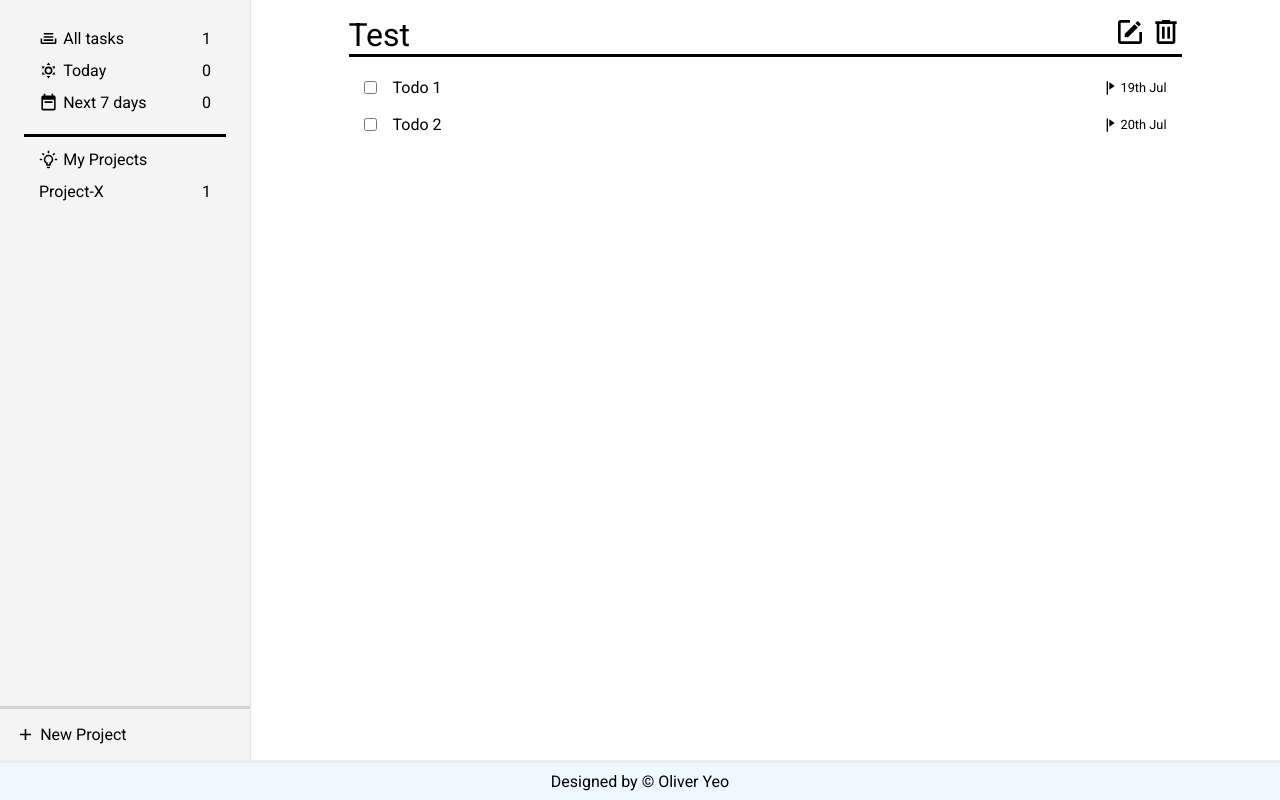
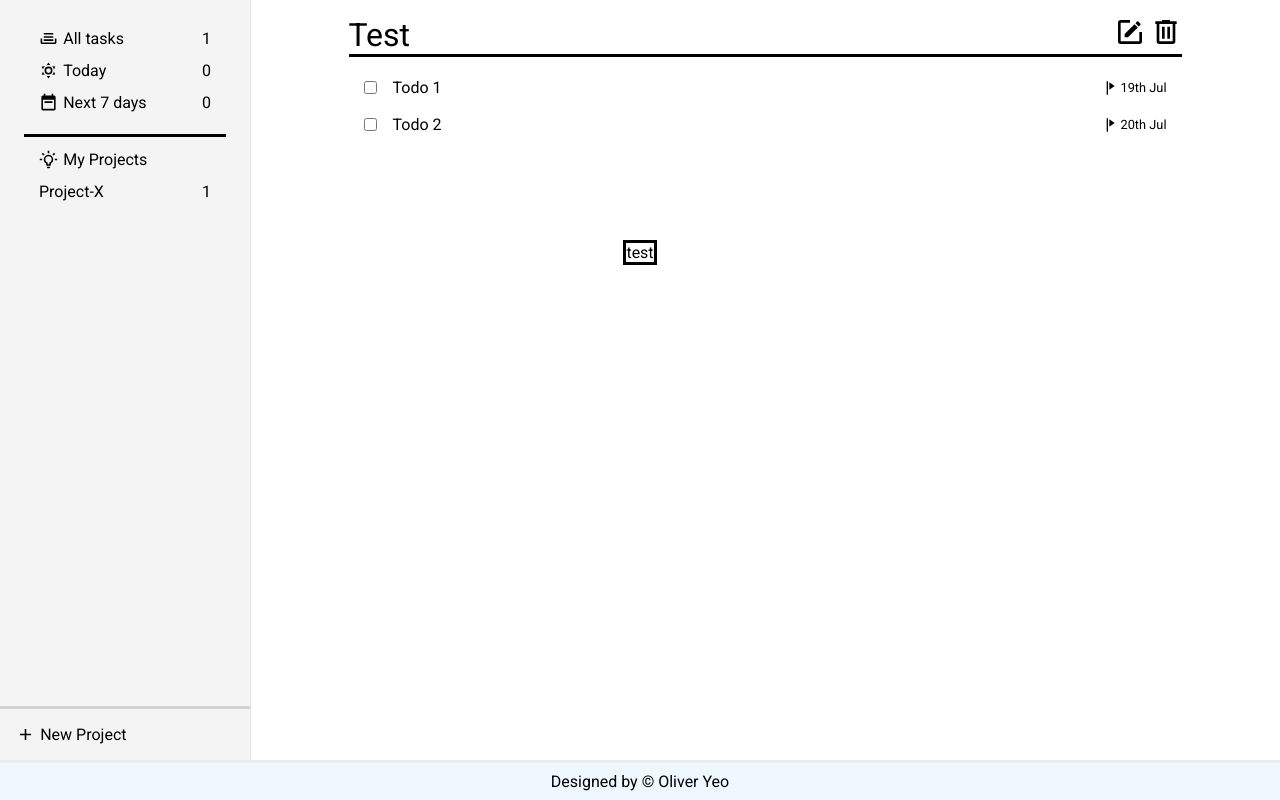
Before and after one commit to oliveryeo/todo-list, a website built with webpack: page src/template.html in a window 1280 px wide. Built offline with nearby package versions, Linux system fonts and the light colour scheme.

Commit message:
Add test dialog

```diff
--- a/src/styles.css
+++ b/src/styles.css
@@ -178,6 +178,13 @@
   height: 1rem;
 }
 
+/* Dialog Styling */
+dialog {
+  margin-left: auto;
+  margin-right: auto;
+  top: 30%;
+}
+
 /* Footer Styling */
 footer {
   grid-column: 1 / 3;
--- a/src/template.html
+++ b/src/template.html
@@ -67,8 +67,8 @@
         </button>
       </div>
     </div>
-    <dialog id="">
-
+    <dialog open>
+      <div>test</div>
     </dialog>
     <footer>Designed by © Oliver Yeo</footer>
   </div>
```
